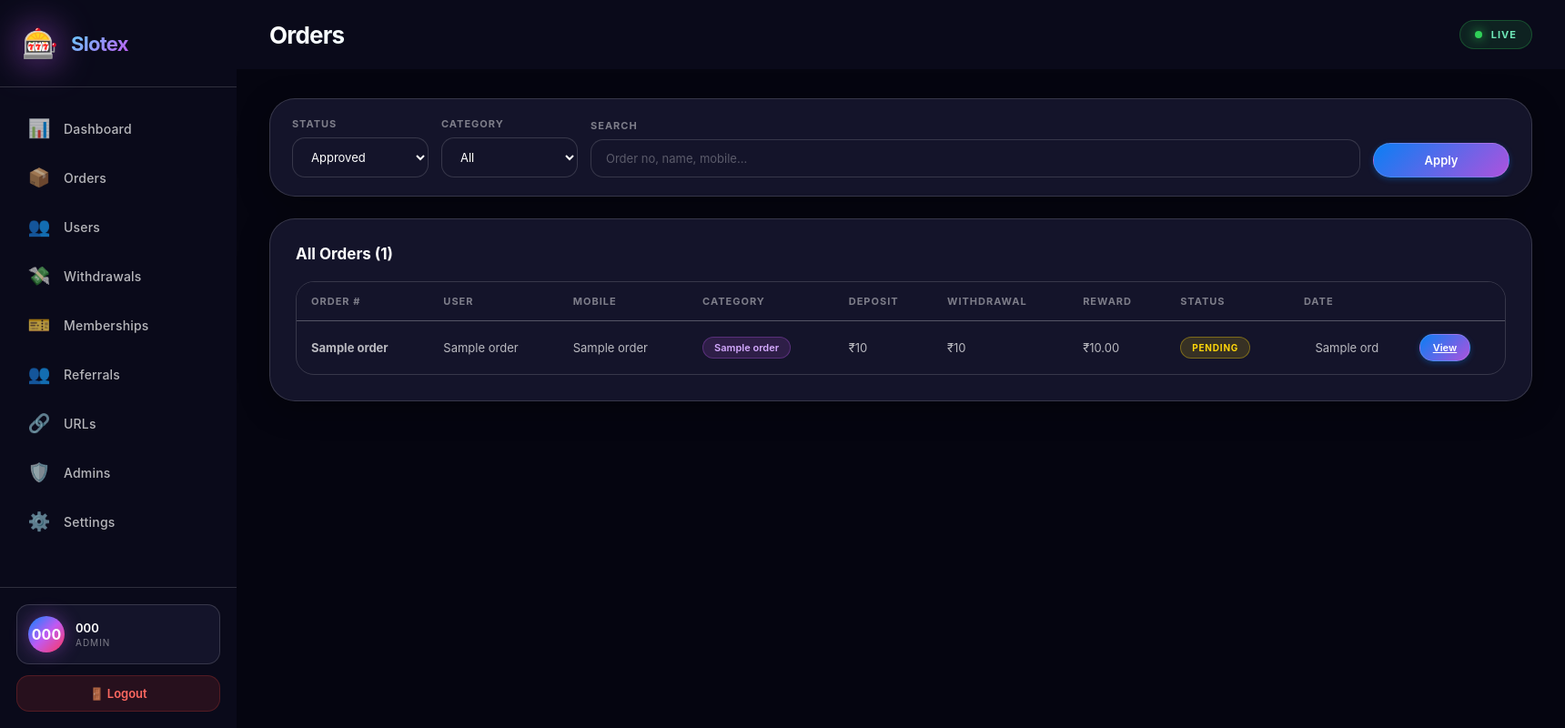
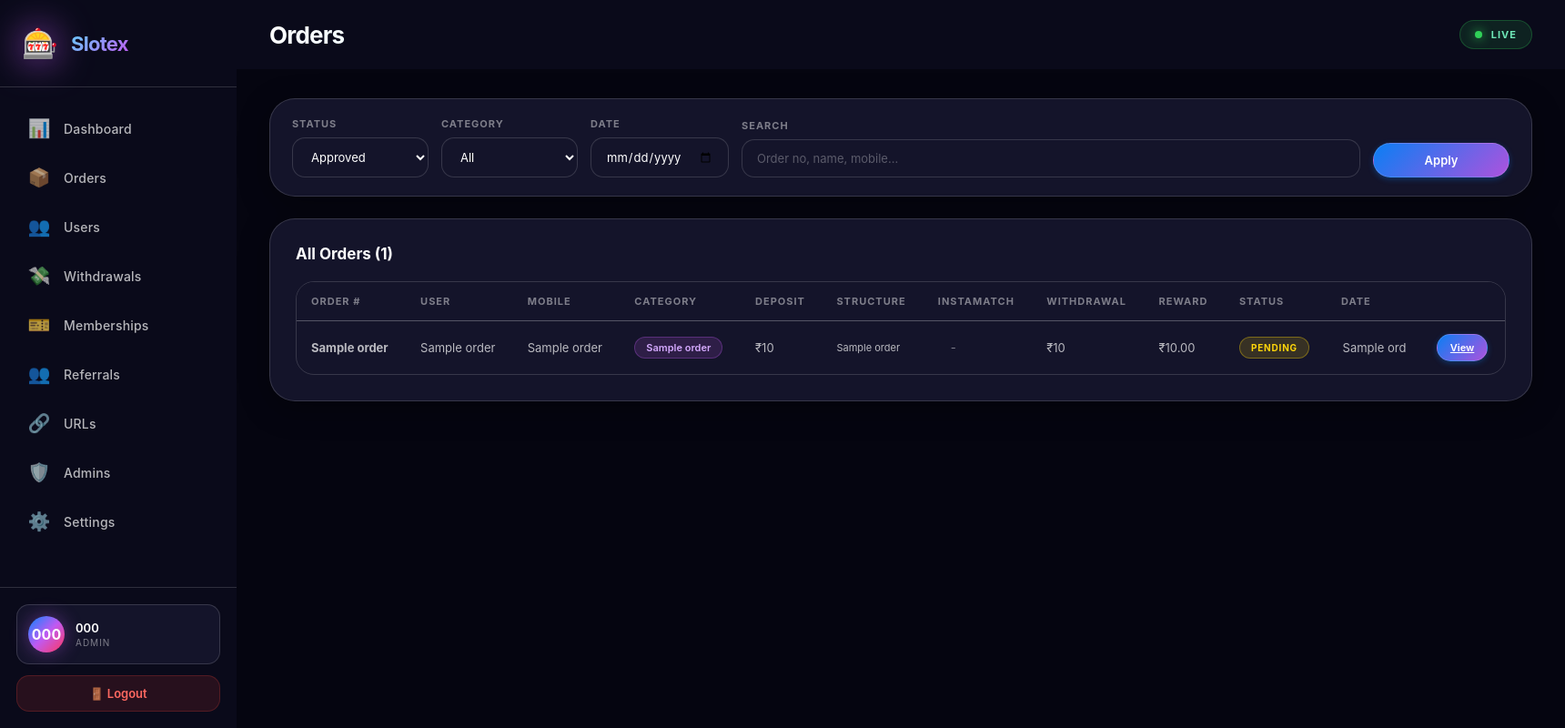
Before and after one commit to sandip-dev87/slotex-bot, a Flask app: template admin/templates/orders.html in a window 1720 px wide. Shown: the whole page at 91% size. Run offline with Flask 3, Linux system fonts and the light colour scheme; the template is opened without the code that fills it: most values are stand-ins (such as "Sample title", 1, 10 or a date in 2020).

Commit message:
Phase 3: Admin orders - date filter, category colors, deposit structure + instamatch

```diff
--- a/admin/app.py
+++ b/admin/app.py
@@ -522,9 +522,11 @@ def orders_page():
     status = request.args.get("status", "all")
     category = request.args.get("category", "all")
     search = request.args.get("search", "").strip()
+    date_filter = request.args.get("date", "").strip()
 
     sql = ("SELECT o.id, o.order_no, u.name, u.mobile, o.category, "
-           "o.url, o.deposit, o.withdrawal, o.status, o.reward, o.created_at "
+           "o.url, o.deposit, o.withdrawal, o.status, o.reward, o.created_at, "
+           "o.deposit_structure, o.instamatch_deposit "
            "FROM orders o JOIN users u ON o.user_id=u.id WHERE 1=1")
     params = []
 
@@ -538,8 +540,11 @@ def orders_page():
         sql += " AND (o.order_no LIKE ? OR u.name LIKE ? OR u.mobile LIKE ?)"
         like = f"%{search}%"
         params.extend([like, like, like])
+    if date_filter:
+        sql += " AND DATE(o.created_at)=?"
+        params.append(date_filter)
 
-    sql += " ORDER BY o.id DESC LIMIT 100"
+    sql += " ORDER BY o.id DESC LIMIT 200"
     orders = q_all(sql, tuple(params))
 
     return render_template("orders.html",
@@ -547,6 +552,7 @@ def orders_page():
                            status=status,
                            category=category,
                            search=search,
+                           date_filter=date_filter,
                            admin_phone=session.get("admin_phone"),
                            admin_role=session.get("admin_role"))
 
@@ -558,7 +564,7 @@ def order_detail(oid):
         "SELECT o.id, o.order_no, o.user_id, o.category, o.url, o.game_uid, "
         "o.deposit, o.withdrawal, o.proof_deposit, o.proof_withdrawal, "
         "o.proof_stat, o.status, o.reward, o.reject_reason, o.created_at, "
-        "u.name, u.mobile, u.account_no, u.tg_id "
+        "u.name, u.mobile, u.account_no, u.tg_id, o.deposit_structure, o.instamatch_deposit "
         "FROM orders o JOIN users u ON o.user_id=u.id WHERE o.id=?",
         (oid,)
     )
@@ -573,7 +579,9 @@ def order_detail(oid):
         "status": row[11], "reward": row[12], "reject_reason": row[13],
         "created_at": row[14],
         "user_name": row[15], "user_mobile": row[16],
-        "user_account": row[17], "user_tg": row[18]
+        "user_account": row[17], "user_tg": row[18],
+        "deposit_structure": row[19] if len(row) > 19 else "",
+        "instamatch_deposit": row[20] if len(row) > 20 else 0
     }
 
     return render_template("order_detail.html",
--- a/admin/static/style.css
+++ b/admin/static/style.css
@@ -1029,3 +1029,18 @@ body::after { display: none; }
   .media-grid { grid-template-columns: 1fr; }
   .page-title { font-size: 17px; }
 }
+
+/* Badge Purple */
+.badge-purple {
+  background: rgba(191, 90, 242, 0.15);
+  color: #D5AAFF;
+  border: 1px solid rgba(191, 90, 242, 0.35);
+  box-shadow: 0 0 12px rgba(191, 90, 242, 0.15);
+}
+
+.badge-purple {
+  background: rgba(191, 90, 242, 0.15);
+  color: #D5AAFF;
+  border: 1px solid rgba(191, 90, 242, 0.35);
+  box-shadow: 0 0 12px rgba(191, 90, 242, 0.15);
+}
--- a/admin/templates/orders.html
+++ b/admin/templates/orders.html
@@ -27,6 +27,11 @@
       </select>
     </div>
 
+    <div class="filter-group">
+      <label class="filter-label">Date</label>
+      <input type="date" name="date" class="filter-input" value="{{ date_filter }}">
+    </div>
+
     <div class="filter-group filter-grow">
       <label class="filter-label">Search</label>
       <input type="text" name="search" class="filter-input" placeholder="Order no, name, mobile..." value="{{ search }}">
@@ -54,6 +59,8 @@
           <th>Mobile</th>
           <th>Category</th>
           <th>Deposit</th>
+          <th>Structure</th>
+          <th>Instamatch</th>
           <th>Withdrawal</th>
           <th>Reward</th>
           <th>Status</th>
@@ -67,8 +74,22 @@
           <td><strong>{{ o[1] }}</strong></td>
           <td>{{ o[2] }}</td>
           <td>{{ o[3] }}</td>
-          <td><span class="tag">{{ o[4] }}</span></td>
+          <td>
+            {% if o[4] == 'Crossing' %}
+            <span class="badge badge-warning">🟨 Crossing</span>
+            {% elif o[4] == 'Slotting' %}
+            <span class="badge badge-purple">🟪 Slotting</span>
+            {% else %}
+            <span class="tag">{{ o[4] }}</span>
+            {% endif %}
+          </td>
           <td>₹{{ "%.0f"|format(o[6]) }}</td>
+          <td style="font-size:11px;">
+            {% if o[11] %}{{ o[11] }}{% else %}<span class="muted">-</span>{% endif %}
+          </td>
+          <td style="font-size:11px;">
+            {% if o[12] and o[12] > 0 %}₹{{ "%.0f"|format(o[12]) }}{% else %}<span class="muted">-</span>{% endif %}
+          </td>
           <td>₹{{ "%.0f"|format(o[7]) }}</td>
           <td>₹{{ "%.2f"|format(o[9]) }}</td>
           <td>
```
Also changed, not shown: admin/templates/order_detail.html (+12 -0 lines).
